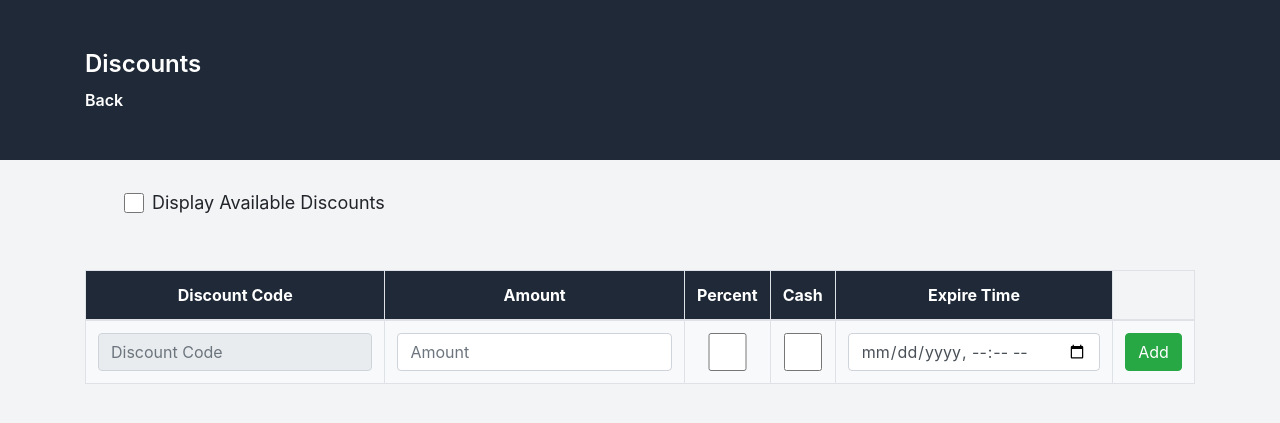
After one commit to Narges-Mntzr/Food-Ordering-System, a Django app: template myproject/order/templates/discount.html in a window 1280 px wide. The commit adds this page. Shown: the top 423 px of the page. Run offline with Django 5.2, Linux system fonts and the light colour scheme; the template is opened without the code that fills it: most values are stand-ins (such as "Sample title", 1, 10 or a date in 2020); some libraries are stand-ins or nearby versions.

Commit message:
Add discount page.

```diff
--- a/myproject/myproject/settings.py
+++ b/myproject/myproject/settings.py
@@ -77,9 +77,9 @@ WSGI_APPLICATION = "myproject.wsgi.application"
 DATABASES = {
     "default": {
         "ENGINE": "mssql",
-        "NAME": "food_ordering_system",
+        "NAME": "master",
         "USER": "sa",
-        "PASSWORD": "nargesMntzr81",
+        "PASSWORD": "******",
         "HOST": "localhost",
         "PORT": "1433",
         "OPTIONS": {
--- a/myproject/order/templates/category.html
+++ b/myproject/order/templates/category.html
@@ -33,7 +33,7 @@
                 <tr class="add-row">
                     <form method="post">{% csrf_token %}
                         <td><input type="number" name="id" class="form-control" placeholder="ID" disabled></td>
-                        <td><input type="text" name="name" class="form-control" placeholder="Title"></td>
+                        <td><input type="text" name="name" class="form-control" placeholder="Title" required></td>
                         <td><button type="submit" class="btn btn-success">Add</button></td>
                     </form>
                 </tr>
--- /dev/null
+++ b/myproject/order/templates/discount.html
@@ -0,0 +1,94 @@
+{% extends "base.html" %}
+
+{% block title %}Discounts{% endblock %}
+
+{% block bodyHeader %}
+<header class="bg-gray-800 text-white p-4">
+    <div class="container mx-auto">
+        <h1 class="text-2xl font-semibold">Discounts</h1>
+        <a href="" class="block text-l font-semibold text-white">
+            <!-- #TODO: add main page url -->
+            Back
+        </a>
+    </div>
+</header>
+{% endblock %}
+
+{% block content %}
+<div class="container">
+    <div class="p-4 mb-4 rounded col-md-4">
+        <div class="container mx-auto flex items-center">
+            <input type="checkbox" id="dataSwitch" style="width: 20px;" class="form-control mr-2" onclick="switchData()">
+            <label for="dataSwitch" class="form-check-label text-lg">Display Available Discounts</label>
+        </div>
+    </div>
+    <table class="table table-bordered">
+        <thead class="bg-gray-800 text-white p-4">
+            <tr>
+                <th>Discount Code</th>
+                <th>Amount</th>
+                <th>Percent</th>
+                <th>Cash</th>
+                <th>Expire Time</th>
+            </tr>
+        </thead>
+        <tbody id="discountTable">
+            <!-- Data will be dynamically rendered here -->
+        </tbody>
+        <tbody>
+            <tr class="add-row">
+                <form method="post">
+                    {% csrf_token %}
+                    <td><input type="number" name="discount_code" class="form-control" placeholder="Discount Code" disabled></td>
+                    <td><input type="number" name="amount" class="form-control" placeholder="Amount"></td>
+                    <td><input type="checkbox" name="type" class="form-control" value="percent" onclick="onlyOne(this)"></td>
+                    <td><input type="checkbox" name="type" class="form-control" value="cash" onclick="onlyOne(this)"></td>
+                    <td><input type="datetime-local" name="expire_time" class="form-control"></td>
+                    <td><button type="submit" class="btn btn-success">Add</button></td>
+                </form>
+            </tr>
+        </tbody>
+    </table>
+</div>
+<script>
+    var data = JSON.parse('{{ data|escapejs }}');
+    var availableData = JSON.parse('{{ available_data|escapejs }}');
+
+    function switchData() {
+        var useAvailableData = document.getElementById('dataSwitch').checked;
+        renderTable(useAvailableData);
+    }
+
+    function renderTable(useAvailableData) {
+        var tableBody = document.getElementById('discountTable');
+        tableBody.innerHTML = ''; // Clear previous content
+
+        var dataSet = useAvailableData ? availableData : data;
+
+        dataSet.forEach(function(discount) {
+            var row = document.createElement('tr');
+            row.innerHTML = `
+                <td>${discount[0]}</td>
+                <td>${discount[1]}</td>
+                <td><input type="checkbox" class="form-control" ${discount[2] === 'percent' ? 'checked disabled' : 'disabled'}></td>
+                <td><input type="checkbox" class="form-control" ${discount[2] === 'cash' ? 'checked disabled' : 'disabled'}></td>
+                <td>${discount[3]}</td>
+            `;
+            tableBody.appendChild(row);
+        });
+    }
+
+    function onlyOne(checkbox) {
+        var checkboxes = document.getElementsByName('type');
+        checkboxes.forEach((item) => {
+            if (item !== checkbox) item.checked = false;
+        });
+    }
+
+    // Initial rendering
+    renderTable(false); // Render default data
+</script>
+{% endblock %}
+
+{% block bodyFooter %}
+{% endblock %}
--- a/myproject/order/urls.py
+++ b/myproject/order/urls.py
@@ -1,7 +1,10 @@
 from django.urls import path
 from . import views
 
+app_name = "order"
+
 urlpatterns = [
-    path("address/", views.address_view, name="address_view"),
-    path("category/", views.category_view, name="category_view"),
+    path("address/", views.address_view, name="address"),
+    path("category/", views.category_view, name="category"),
+    path("discount/", views.discount_view, name="discount"),
 ]
```
Also changed, not shown: myproject/order/templates/address.html (+4 -4 lines), myproject/order/views.py (+50 -0 lines).
